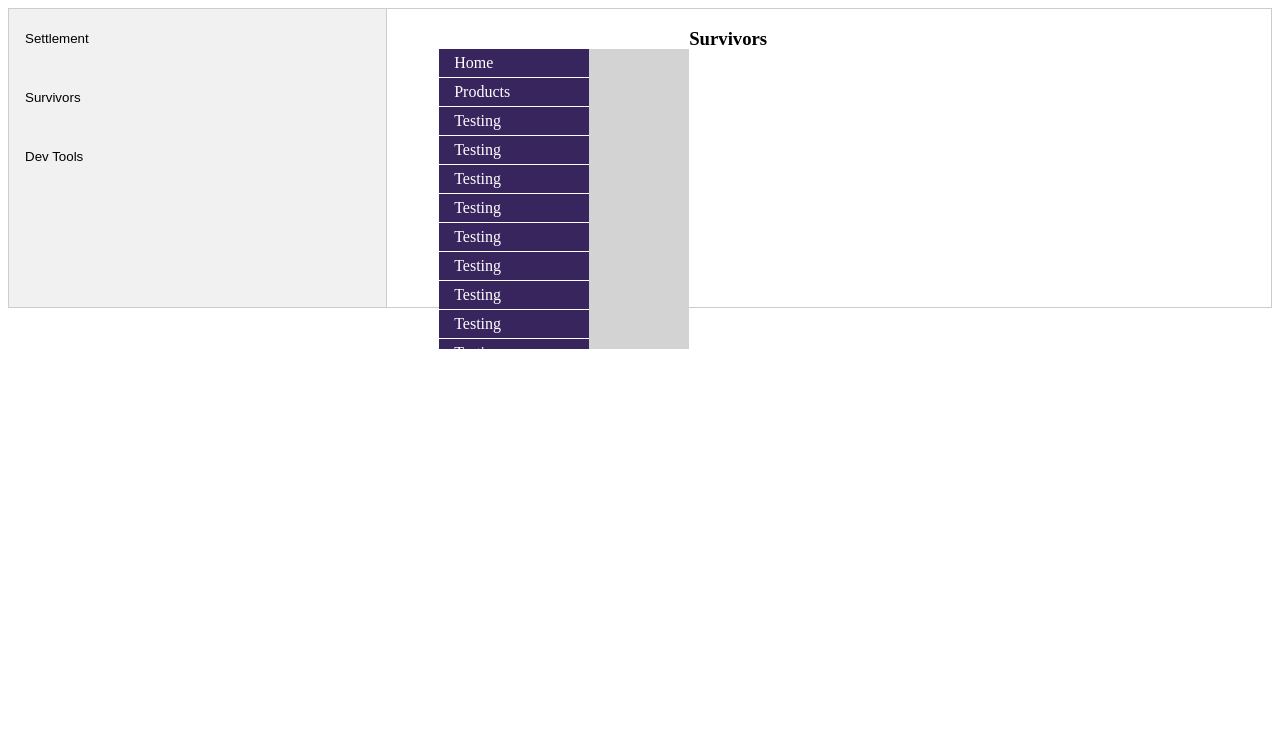
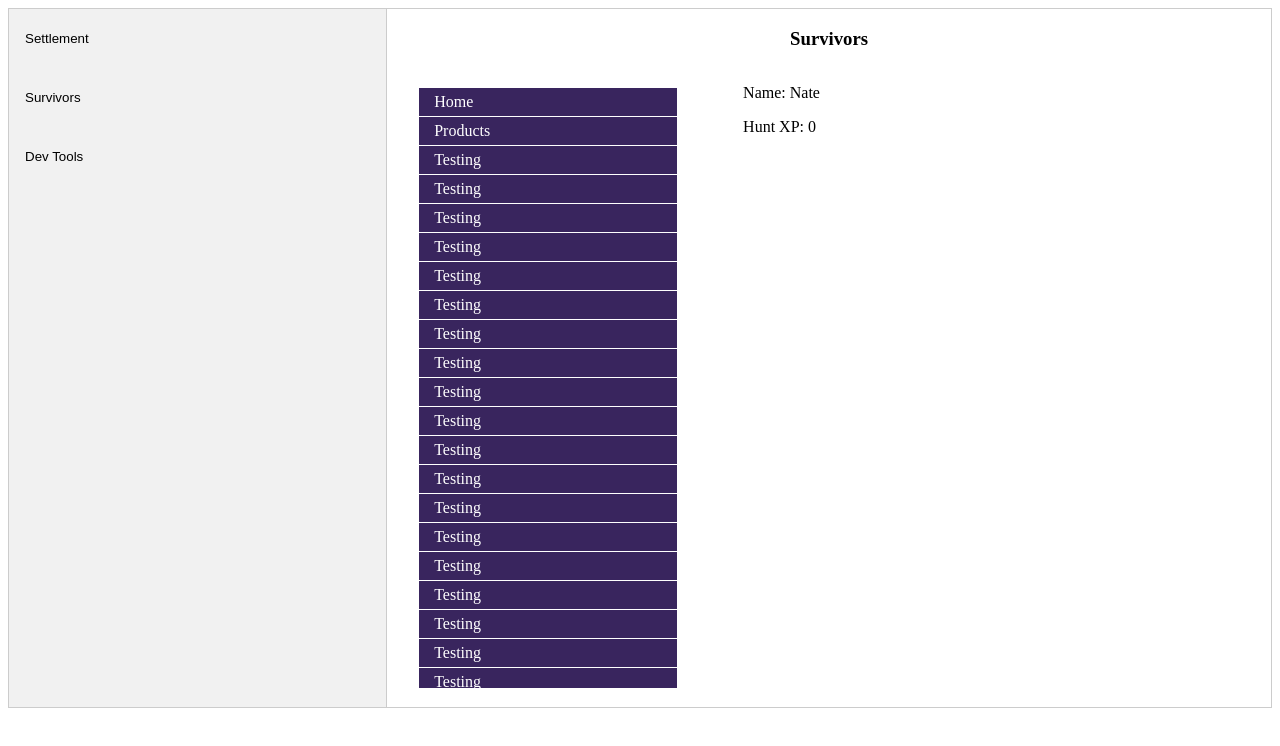
Before and after one commit to lonemagic/empireexpiry, a website with bundled scripts: page index.html in a window 1280 px wide. Both pictures are taken after a click on the button "Survivors". Built offline with nearby package versions, Linux system fonts and the light colour scheme.

Commit message:
Much more tolerable scroller menu.

```diff
--- a/bundle.js
+++ b/bundle.js
@@ -26,6 +26,7 @@ window.onload = function () {
   };
 
   hideAllTabs();
+  createRandomSurvivor();
 };
 
 },{"./create_survivor.js":2,"./tab.js":3}],2:[function(require,module,exports){
--- a/button_scripts/button_init.js
+++ b/button_scripts/button_init.js
@@ -19,4 +19,5 @@ window.onload = function(){
   }
 
   hideAllTabs();
+  createRandomSurvivor();
 };
--- a/index.html
+++ b/index.html
@@ -4,6 +4,11 @@
     <title>Empire Expiry</title>
     <link rel='stylesheet' href='main.css'>
     <script src='bundle.js'></script>
+    <style>
+      h3 {
+        text-align: center;
+      }
+    </style>
   </head>
 
   <body>
@@ -22,6 +27,8 @@
   </div>
 
   <div id="Survivors" class="tabcontent">
+    <h3>Survivors</h3>
+    <div style="width: 30%; float:left">
       <!http://jsfiddle.net/guilhermelucio/0Lxtmeyp/3/>
       <div class="scrollbar" class="tabcontent" id="survivor_scroller">
       	<div class="content">
@@ -45,13 +52,23 @@
               <li><a href="#">Testing</a></li>
               <li><a href="#">Testing</a></li>
               <li><a href="#">Testing</a></li>
+              <li><a href="#">Testing</a></li>
+              <li><a href="#">Testing</a></li>
+              <li><a href="#">Testing</a></li>
+              <li><a href="#">Testing</a></li>
+              <li><a href="#">Testing</a></li>
+              <li><a href="#">Testing</a></li>
+              <li><a href="#">End</a></li>
       			</ul>
           </div>
         </div>
       </div>
-    <h3>Survivors</h3>
+    </div>
+    <div style="width: 60%; float:right">
       <p id="name"></p>
       <p id="xp"></p>
+    </div>
+
   </div>
 
   <div id="Dev Tools" class="tabcontent">
--- a/main.css
+++ b/main.css
@@ -6,7 +6,7 @@
   border: 1px solid #ccc;
   background-color: #f1f1f1;
   width: 30%;
-  height: 300px;
+  height: 700px;
 }
 
 /* Style the buttons that are used to open the tab content */
@@ -40,7 +40,7 @@
   border: 1px solid #ccc;
   width: 70%;
   border-left: none;
-  height: 300px;
+  height: 700px;
 }
 
 #menuwrapper {
@@ -48,19 +48,19 @@
 }
 
 #menuwrapper ul {
-  width:250px;
-  height:300px;
+  width:100%;
+  height:600px;
   overflow-x: hidden;
   overflow-y: auto;
 }
 
 .scrollbar{
 background-color:lightgray;
-margin-top:40px;
-margin-left:40px;
+margin-top:20px;
+margin-left:20px;
 float:left;
-width:250px;
-height:300px;
+width:100%;
+height:100%;
 }
 
 #menuwrapper ul li {
@@ -71,24 +71,24 @@ height:300px;
 min-height:450px;
 }
 
-#ex4::-webkit-scrollbar{
+#survivor_scroller::-webkit-scrollbar{
 width:8px;
 background-color:#cccccc;
 }
-#ex4::-webkit-scrollbar-thumb{
+#survivor_scroller::-webkit-scrollbar-thumb{
 background-color:#333333;
 border-radius:10px;
 }
-#ex4::-webkit-scrollbar-thumb:hover{
+#survivor_scroller::-webkit-scrollbar-thumb:hover{
 background-color:#999999;
 border:1px solid #333333;
 
 }
-#ex4::-webkit-scrollbar-thumb:active{
+#survivor_scroller::-webkit-scrollbar-thumb:active{
 background-color:#666666;
 border:1px solid #333333;
 }
-#ex4::-webkit-scrollbar-track{
+#survivor_scroller::-webkit-scrollbar-track{
 border:1px gray solid;
 border-radius:10px;
 -webkit-box-shadow:0 0 2px gray inset;
@@ -101,7 +101,7 @@ border-radius:10px;
 #menuwrapper ul li{
    background-color: #39255e ;
     border-bottom:solid 1px white;
-    width:150px;
+    width:100%;
 	cursor:pointer;
 }
 #menuwrapper ul li:hover,
```
Lines whose indentation alone changed are shown as unchanged.
